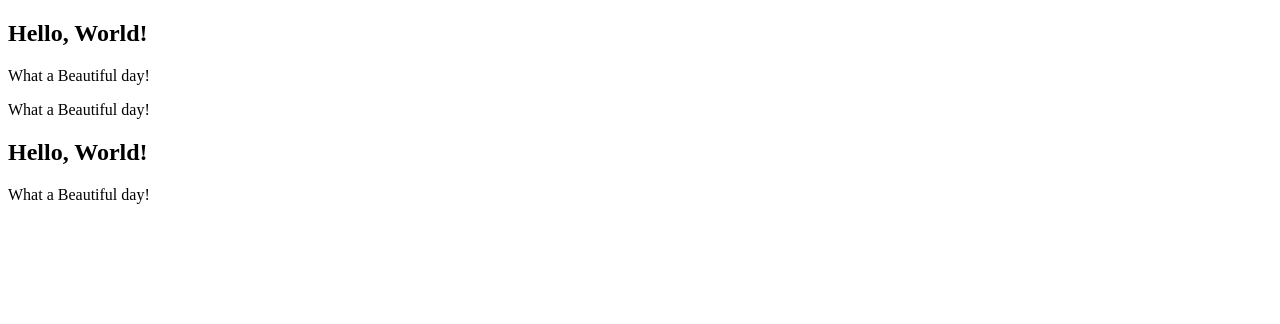
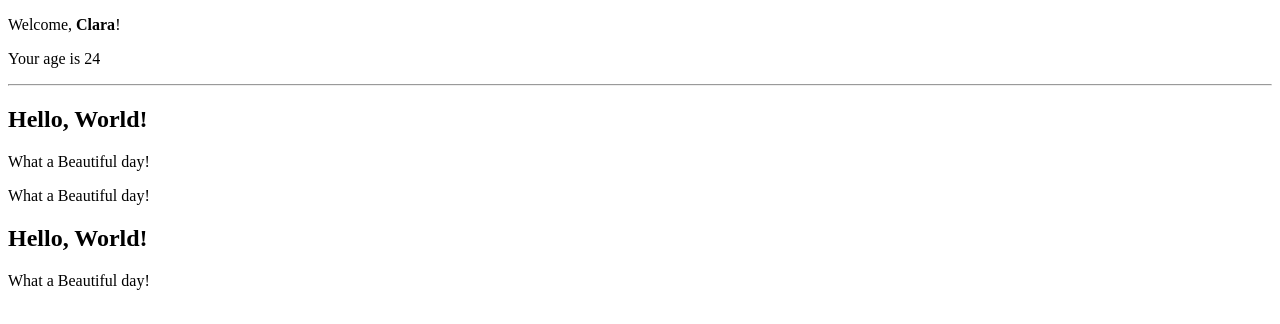
Before and after one commit to Clara-newbie/React_Esercizio, a React (Vite) app: page / in a window 1280 px wide. Shown: the top 324 px of the page. Built offline with nearby package versions, Linux system fonts and the light colour scheme.

Commit message:
svolto esercizio 'props'

```diff
--- /dev/null
+++ b/src/Age.jsx
@@ -0,0 +1,3 @@
+export default function Age({ age }) {
+  return <p>Your age is {age}</p>;
+}
--- a/src/App.jsx
+++ b/src/App.jsx
@@ -1,9 +1,15 @@
 import Hello from "./Hello";
 import Message from "./Message";
+import Welcome from "./Welcome";
 
 export default function App() {
+  const age = "24";
+  const name = "Clara";
+
   return (
     <div>
+      <Welcome name={name} age={age} />
+      <hr />
       <Hello />
       <Message />
       <Hello />
--- /dev/null
+++ b/src/Welcome.jsx
@@ -0,0 +1,10 @@
+import Age from "./Age";
+
+export default function Welcome({ name, age }) {
+  return (
+    <p>
+      Welcome, <strong>{name}</strong>!
+      <Age age={age} />
+    </p>
+  );
+}
```
